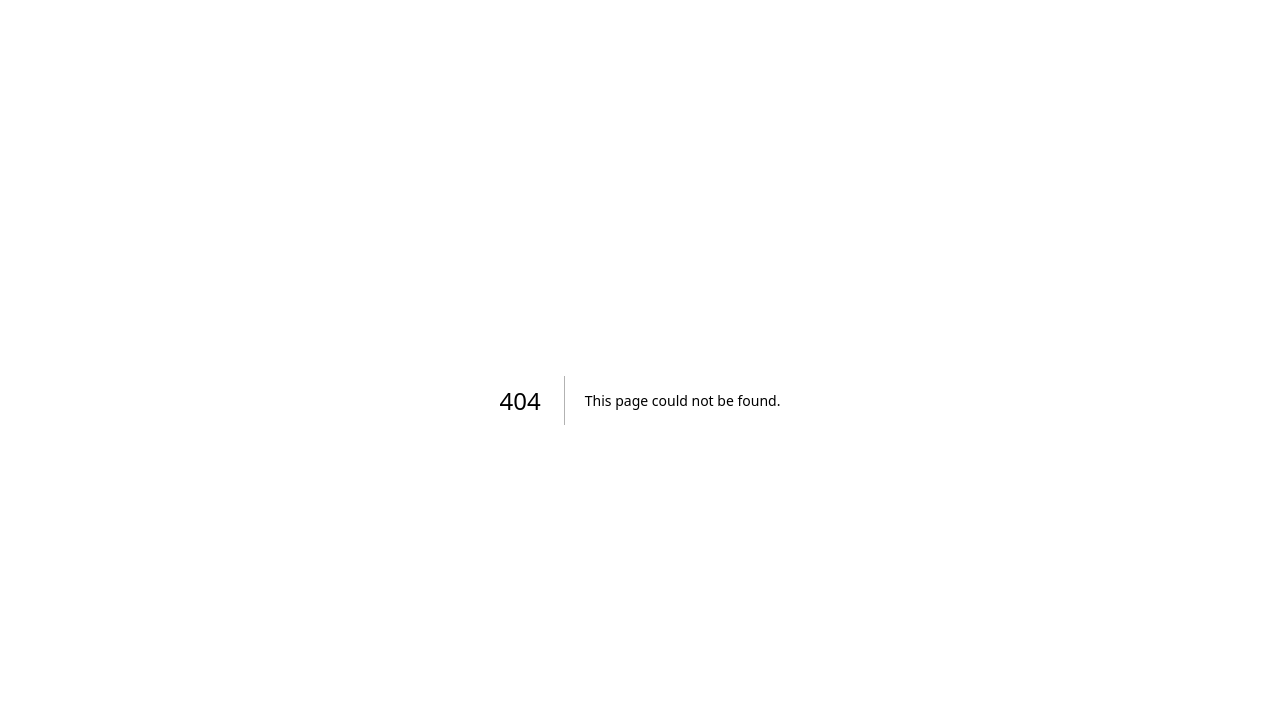
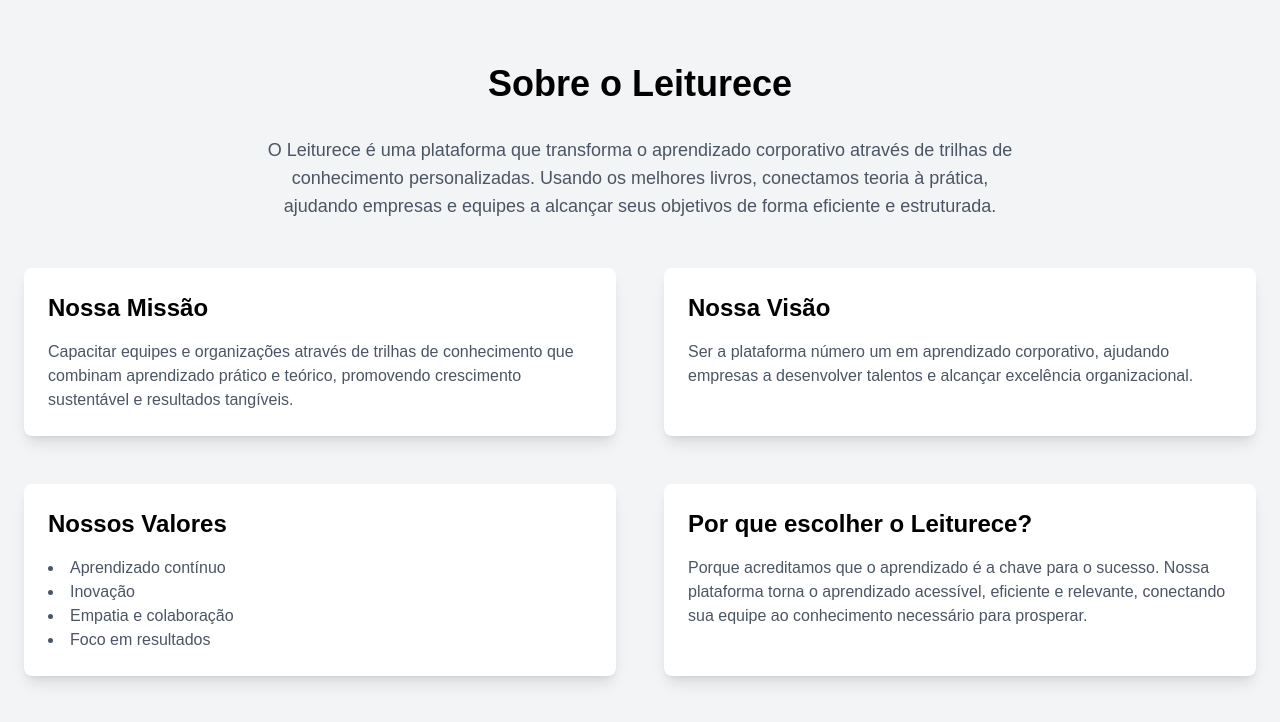
Before and after one commit to Marce1in/leiturece-front-end, a Next.js app: page /sobre in a window 1280 px wide. Before the commit this address had no page. Shown: the top 722 px of the page. Built offline with nearby package versions, Linux system fonts and the light colour scheme.

Commit message:
Adicionada page Sobre e alterado o header

```diff
--- a/app/page.tsx
+++ b/app/page.tsx
@@ -24,15 +24,21 @@
 
           {/* Navegação */}
           <nav className="hidden md:flex space-x-6">
-            <a href="#sobre" className="hover:underline text-gray-300">
+            <button
+              onClick={() => handleNavigate('/sobre')}
+              className="hover:underline text-gray-300 bg-transparent border-none cursor-pointer"
+            >
               Sobre
-            </a>
+            </button>
             <a href="#servicos" className="hover:underline text-gray-300">
               Serviços
             </a>
-            <a href="#contato" className="hover:underline text-gray-300">
-              Contato
-            </a>
+            <button
+              onClick={() => window.open('https://wa.me/5553999467169', '_blank')}
+              className="hover:underline text-gray-300 bg-transparent border-none cursor-pointer"
+            >
+              Fale Conosco
+            </button>
           </nav>
 
           {/* Botões de Ação */}
@@ -60,7 +66,6 @@
           </button>
         </div>
       </header>
-
       {/* Hero Section */}
       <section id="home" className="flex flex-col md:flex-row items-center justify-between max-w-7xl mx-auto px-6 py-20 mt-20">
         <div className="md:w-1/2 space-y-6">
--- /dev/null
+++ b/app/sobre/page.tsx
@@ -0,0 +1,58 @@
+'use client';
+import React from 'react';
+
+export default function SobrePage() {
+  return (
+    <div className="min-h-screen bg-gray-100 text-gray-800">
+      <div className="max-w-7xl mx-auto px-6 py-16">
+        {/* Cabeçalho */}
+        <h1 className="text-4xl font-bold text-center text-black mb-8">
+          Sobre o Leiturece
+        </h1>
+
+        {/* Descrição */}
+        <p className="text-lg text-gray-600 text-center max-w-3xl mx-auto mb-12">
+          O Leiturece é uma plataforma que transforma o aprendizado corporativo através de trilhas de conhecimento personalizadas. Usando os melhores livros, conectamos teoria à prática, ajudando empresas e equipes a alcançar seus objetivos de forma eficiente e estruturada.
+        </p>
+
+        {/* Seções */}
+        <div className="grid md:grid-cols-2 gap-12">
+          {/* Missão */}
+          <div className="bg-white p-6 rounded-lg shadow-lg">
+            <h2 className="text-2xl font-bold text-black mb-4">Nossa Missão</h2>
+            <p className="text-gray-600">
+              Capacitar equipes e organizações através de trilhas de conhecimento que combinam aprendizado prático e teórico, promovendo crescimento sustentável e resultados tangíveis.
+            </p>
+          </div>
+
+          {/* Visão */}
+          <div className="bg-white p-6 rounded-lg shadow-lg">
+            <h2 className="text-2xl font-bold text-black mb-4">Nossa Visão</h2>
+            <p className="text-gray-600">
+              Ser a plataforma número um em aprendizado corporativo, ajudando empresas a desenvolver talentos e alcançar excelência organizacional.
+            </p>
+          </div>
+
+          {/* Valores */}
+          <div className="bg-white p-6 rounded-lg shadow-lg">
+            <h2 className="text-2xl font-bold text-black mb-4">Nossos Valores</h2>
+            <ul className="list-disc list-inside text-gray-600">
+              <li>Aprendizado contínuo</li>
+              <li>Inovação</li>
+              <li>Empatia e colaboração</li>
+              <li>Foco em resultados</li>
+            </ul>
+          </div>
+
+          {/* Por que escolher o Leiturece */}
+          <div className="bg-white p-6 rounded-lg shadow-lg">
+            <h2 className="text-2xl font-bold text-black mb-4">Por que escolher o Leiturece?</h2>
+            <p className="text-gray-600">
+              Porque acreditamos que o aprendizado é a chave para o sucesso. Nossa plataforma torna o aprendizado acessível, eficiente e relevante, conectando sua equipe ao conhecimento necessário para prosperar.
+            </p>
+          </div>
+        </div>
+      </div>
+    </div>
+  );
+}
```
